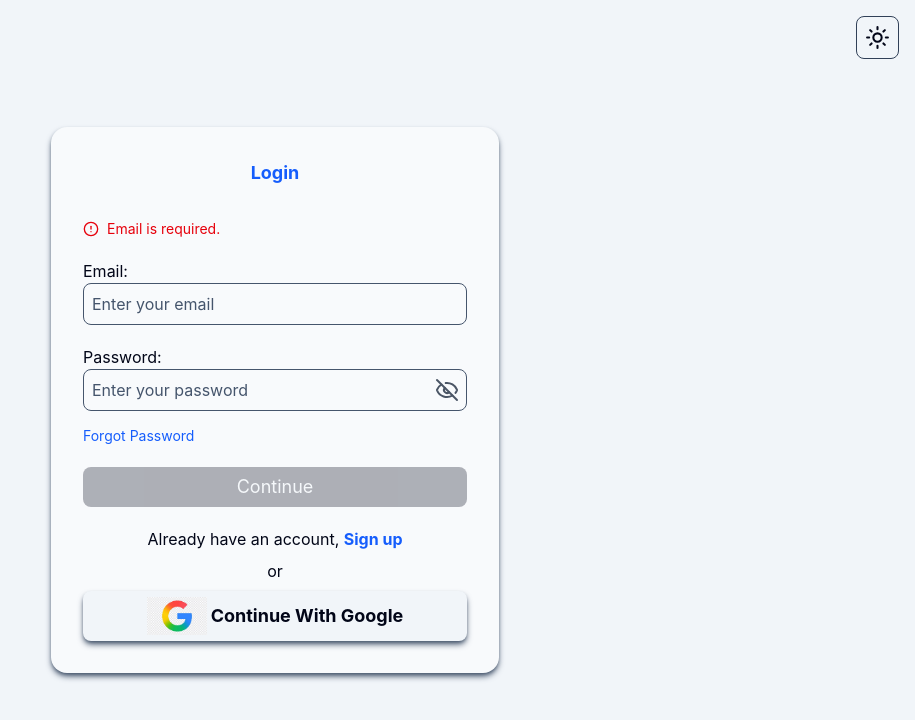
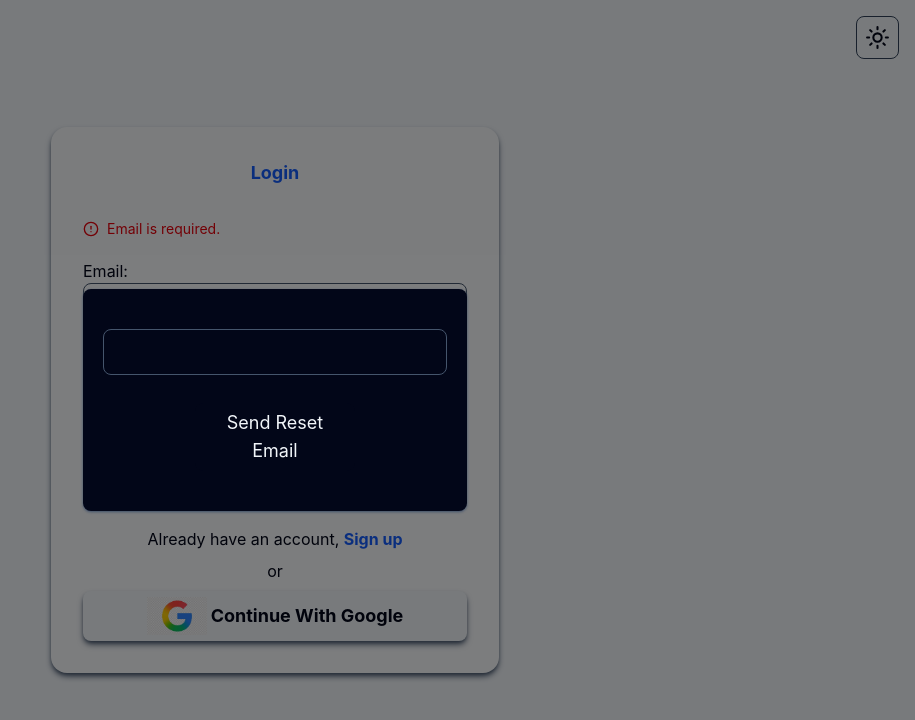
Before and after one commit to Brian9975/BTech-Dashboard, a React (Vite) app: page /login in a window 1280 px wide. Shown: the top 720 px of the page, without its empty margins (365-1280 px from the left). Built offline with nearby package versions, Linux system fonts and the light colour scheme; no server answers.

Commit message:
Built the reset password ui

```diff
--- a/src/auth/Login.tsx
+++ b/src/auth/Login.tsx
@@ -194,6 +194,14 @@ export default function Login() {
           <span className="font-light  md:text-lg">{toastMessage}</span>
         </p>
       </div>
+
+      {/* Forgot password prompt overlay */}
+      <div className="fixed inset-0 bg-black/50 flex justify-center items-center">
+         <div className="bg-slate-950 w-sm py-10 px-5 shadow-sm shadow-slate-600 flex items-center flex-col gap-7 rounded-lg">
+            <input className="border w-full border-slate-600 p-2 text-lg outline-0 placeholder-slate-600 rounded-lg"/>
+            <button  className="bg-slate-950 hover:scale-105 w-40 transition-all  disabled:opacity-30 dark:bg-slate-100 text-slate-100 dark:text-slate-950 py-1.5 cursor-pointer px-2 rounded-lg  text-lg">Send Reset Email</button>
+         </div>
+      </div>
     </div>
   );
 }
```
